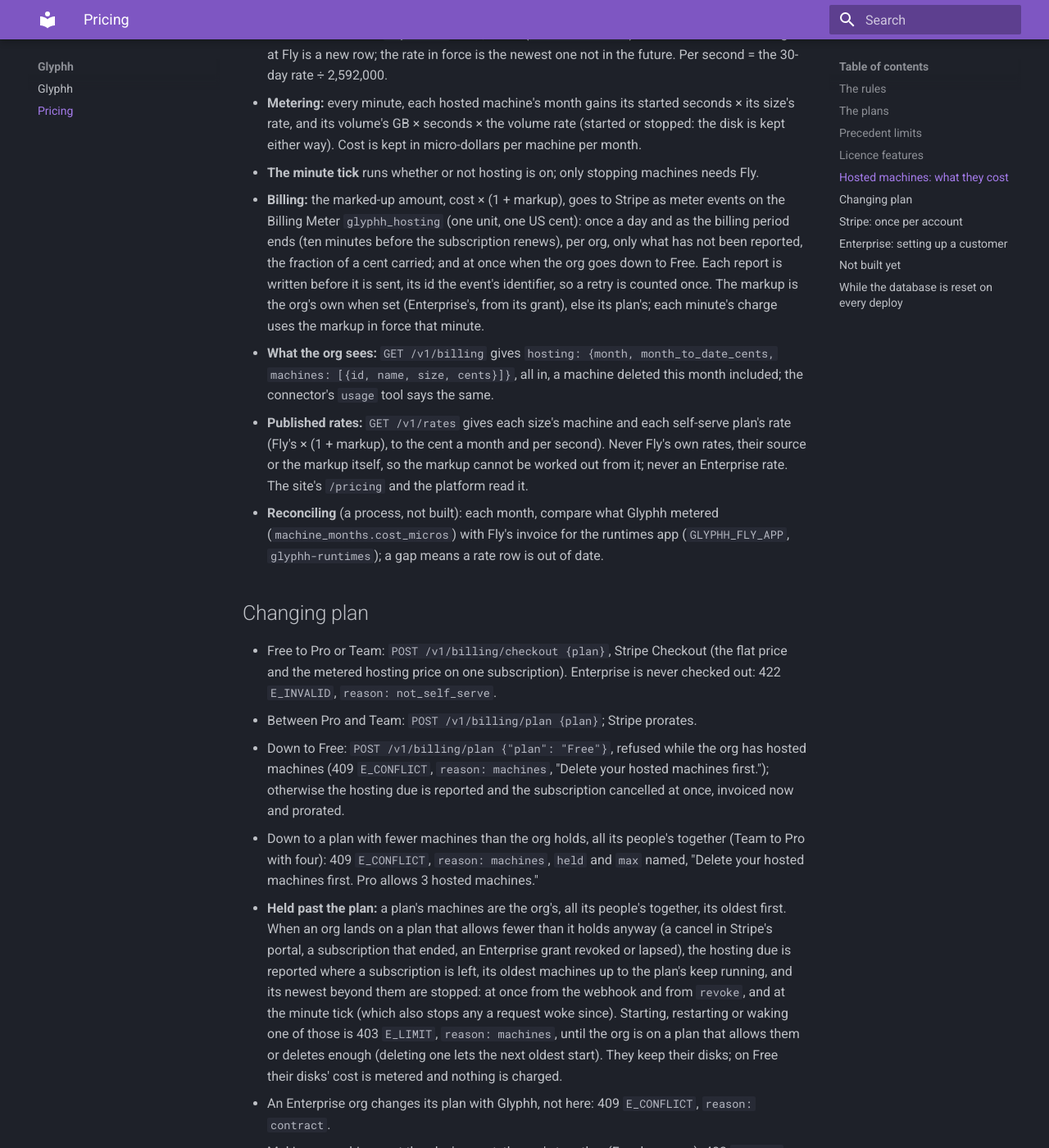
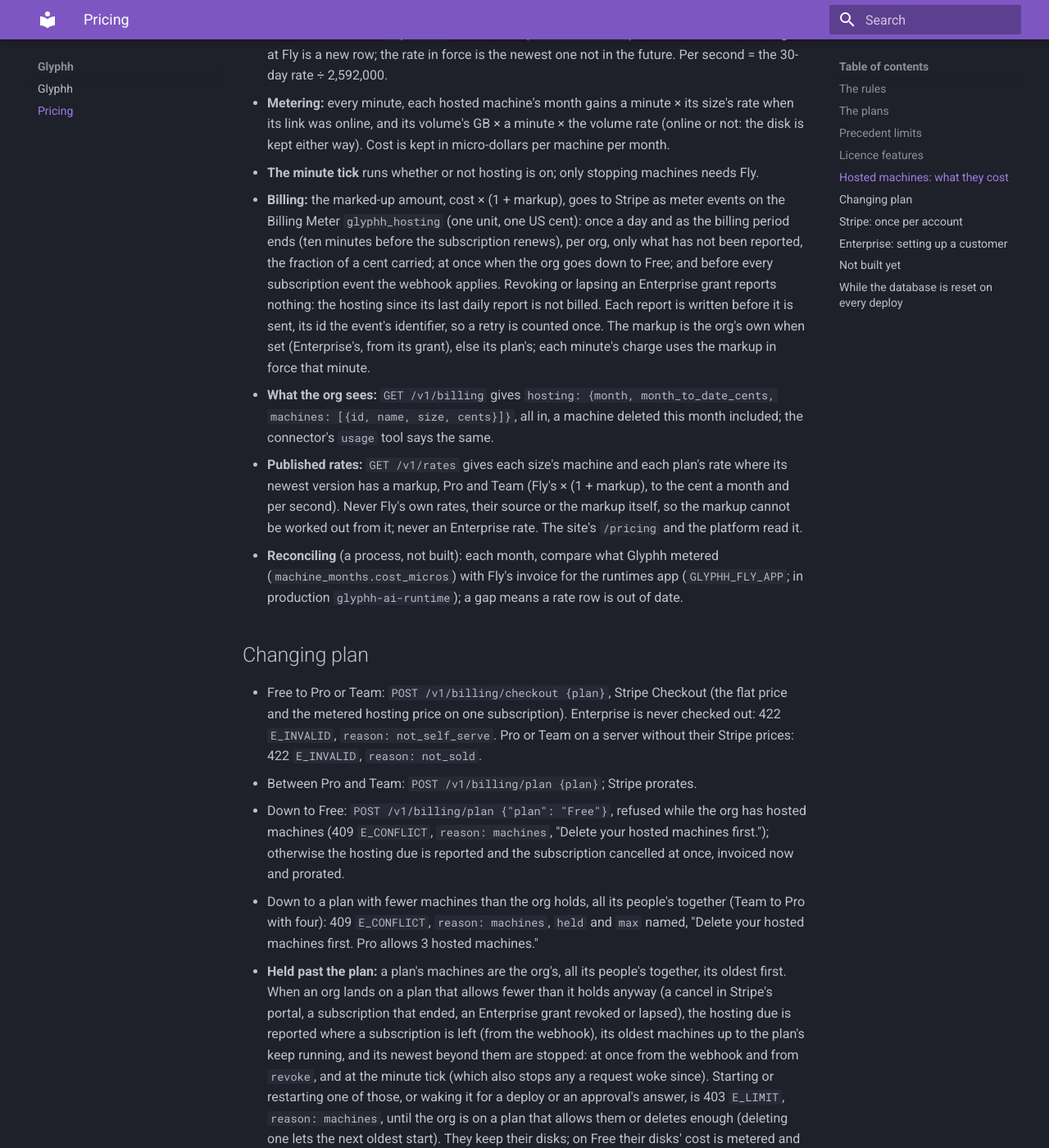
Before and after one commit to glyphh-ai/server, an MkDocs documentation site: the page built from docs/pricing.md, in a window 1280 px wide and 1400 px high, scrolled down 2716 px. Shown: the whole window at 82% size. Built offline with MkDocs 1.6.1 and Material for MkDocs 9.7.7, drawn with Linux system fonts in a browser that asks for light colours; some of the changed text lies outside the part shown.

Commit message:
Docs: pricing.md checked against the code: metering by the link's online minutes, what the meter reports and when, rates by markup, Enterprise's exits
Metering counts each minute a machine's link is online, not Fly's started state; the webhook reports the hosting
due before every subscription event, and revoking or lapsing a grant reports nothing; /v1/rates lists the plans
with a markup; not_sold for Pro or Team before their prices are set; a held machine woken at its address is stopped
at the next tick; the runtimes app is glyphh-ai-runtime; stripe-setup's fly secrets line names no app; the grant
command's exit codes. The leftover line on hours is gone.

Co-Authored-By: Claude Opus 5.5 <noreply@anthropic.com>

````diff
--- a/docs/pricing.md
+++ b/docs/pricing.md
@@ -73,29 +73,32 @@ Every licence carries the plan's `features`, signed: `sync`, `ha`, `offline`, `s
 
 - The rates live in the `fly_rates` table, dated (`effective_from`) with their source. A change at Fly is a new row;
   the rate in force is the newest one not in the future. Per second = the 30-day rate ÷ 2,592,000.
-- **Metering:** every minute, each hosted machine's month gains its started seconds × its size's rate, and its
-  volume's GB × seconds × the volume rate (started or stopped: the disk is kept either way). Cost is kept in
+- **Metering:** every minute, each hosted machine's month gains a minute × its size's rate when its link was online,
+  and its volume's GB × a minute × the volume rate (online or not: the disk is kept either way). Cost is kept in
   micro-dollars per machine per month.
 - **The minute tick** runs whether or not hosting is on; only stopping machines needs Fly.
 - **Billing:** the marked-up amount, cost × (1 + markup), goes to Stripe as meter events on the Billing Meter
   `glyphh_hosting` (one unit, one US cent): once a day and as the billing period ends (ten minutes before the
-  subscription renews), per org, only what has not been reported, the fraction of a cent carried; and at once when
-  the org goes down to Free. Each report is written before it is sent, its id the event's identifier, so a retry is
-  counted once. The markup is the org's own when set (Enterprise's, from its grant), else its plan's; each minute's
-  charge uses the markup in force that minute.
+  subscription renews), per org, only what has not been reported, the fraction of a cent carried; at once when the org
+  goes down to Free; and before every subscription event the webhook applies. Revoking or lapsing an Enterprise grant
+  reports nothing: the hosting since its last daily report is not billed. Each report is written before it is sent, its
+  id the event's identifier, so a retry is counted once. The markup is the org's own when set (Enterprise's, from its
+  grant), else its plan's; each minute's charge uses the markup in force that minute.
 - **What the org sees:** `GET /v1/billing` gives `hosting: {month, month_to_date_cents, machines: [{id, name, size,
   cents}]}`, all in, a machine deleted this month included; the connector's `usage` tool says the same.
-- **Published rates:** `GET /v1/rates` gives each size's machine and each self-serve plan's rate (Fly's × (1 +
-  markup), to the cent a month and per second). Never Fly's own rates, their source or the markup itself, so the markup
-  cannot be worked out from it; never an Enterprise rate. The site's `/pricing` and the platform read it.
-- **Reconciling** (a process, not built): each month, compare what Glyphh metered (`machine_months.cost_micros`)
-  with Fly's invoice for the runtimes app (`GLYPHH_FLY_APP`, `glyphh-runtimes`); a gap means a rate row is out of
-  date.
+- **Published rates:** `GET /v1/rates` gives each size's machine and each plan's rate where its newest version has a
+  markup, Pro and Team (Fly's × (1 + markup), to the cent a month and per second). Never Fly's own rates, their source
+  or the markup itself, so the markup cannot be worked out from it; never an Enterprise rate. The site's `/pricing` and
+  the platform read it.
+- **Reconciling** (a process, not built): each month, compare what Glyphh metered (`machine_months.cost_micros`) with
+  Fly's invoice for the runtimes app (`GLYPHH_FLY_APP`; in production `glyphh-ai-runtime`); a gap means a rate row is
+  out of date.
 
 ## Changing plan
 
-- Free to Pro or Team: `POST /v1/billing/checkout {plan}`, Stripe Checkout (the flat price and the metered hosting
-  price on one subscription). Enterprise is never checked out: 422 `E_INVALID`, `reason: not_self_serve`.
+- Free to Pro or Team: `POST /v1/billing/checkout {plan}`, Stripe Checkout (the flat price and the metered hosting price
+  on one subscription). Enterprise is never checked out: 422 `E_INVALID`, `reason: not_self_serve`. Pro or Team on a
+  server without their Stripe prices: 422 `E_INVALID`, `reason: not_sold`.
 - Between Pro and Team: `POST /v1/billing/plan {plan}`; Stripe prorates.
 - Down to Free: `POST /v1/billing/plan {"plan": "Free"}`, refused while the org has hosted machines (409
   `E_CONFLICT`, `reason: machines`, "Delete your hosted machines first."); otherwise the hosting due is reported and
@@ -105,14 +108,15 @@ Every licence carries the plan's `features`, signed: `sync`, `ha`, `offline`, `s
   machines."
 - **Held past the plan:** a plan's machines are the org's, all its people's together, its oldest first. When an org
   lands on a plan that allows fewer than it holds anyway (a cancel in Stripe's portal, a subscription that ended, an
-  Enterprise grant revoked or lapsed), the hosting due is reported where a subscription is left, its oldest machines
-  up to the plan's keep running, and its newest beyond them are stopped: at once from the webhook and from `revoke`,
-  and at the minute tick (which also stops any a request woke since). Starting, restarting or waking one of those is
-  403 `E_LIMIT`, `reason: machines`, until the org is on a plan that allows them or deletes enough (deleting one lets
-  the next oldest start). They keep their disks; on Free their disks' cost is metered and nothing is charged.
+  Enterprise grant revoked or lapsed), the hosting due is reported where a subscription is left (from the webhook), its
+  oldest machines up to the plan's keep running, and its newest beyond them are stopped: at once from the webhook and
+  from `revoke`, and at the minute tick (which also stops any a request woke since). Starting or restarting one of
+  those, or waking it for a deploy or an approval's answer, is 403 `E_LIMIT`, `reason: machines`, until the org is on a
+  plan that allows them or deletes enough (deleting one lets the next oldest start). They keep their disks; on Free
+  their disks' cost is metered and nothing is charged. A request at a held machine's own address wakes it through Fly's
+  proxy; the next tick stops it again.
 - An Enterprise org changes its plan with Glyphh, not here: 409 `E_CONFLICT`, `reason: contract`.
 - Making a machine past the plan's count, the org's together (Free has none): 403 `E_LIMIT`, `reason: machines`.
-- No plan pauses or limits by hours any more.
 
 ## Stripe: once per account
 
@@ -120,15 +124,16 @@ Every licence carries the plan's `features`, signed: `sync`, `ha`, `offline`, `s
 STRIPE_SECRET_KEY=sk_test_… uv run python scripts/stripe-setup.py
 ```
 
-Run in the server's repo with the account's secret key (test mode, then live). Idempotent: the products have
-Glyphh's own ids (`glyphh_pro`, `glyphh_team`, `glyphh_hosting`), the prices are found by lookup key
-(`glyphh_pro_month_9900`, `glyphh_team_month_29900`, `glyphh_hosting_cent`) and the meter by its event name, so a
-second run makes nothing. It makes the Pro and Team flat monthly prices (from `db/seed.py`), the Billing Meter
-`glyphh_hosting` (summed; the customer from the event's `stripe_customer_id`, the cents from its `value`) and its
-metered price (a cent a unit, monthly), and prints the server's settings, `GLYPHH_STRIPE_PRICE_PRO`,
-`GLYPHH_STRIPE_PRICE_TEAM`, `GLYPHH_STRIPE_PRICE_HOSTING` and `GLYPHH_STRIPE_METER_HOSTING` (`glyphh_hosting`), with
-the `fly secrets set` line for `glyphh-ai-server`. `GLYPHH_STRIPE_WEBHOOK_SECRET` comes from the webhook endpoint
-(`{server}/v1/stripe/webhook`). A plan's new amount in the seed is a new price under a new lookup key.
+Run in the server's repo with the account's secret key (test mode, then live). Idempotent: the products have Glyphh's
+own ids (`glyphh_pro`, `glyphh_team`, `glyphh_hosting`), the prices are found by lookup key (`glyphh_pro_month_9900`,
+`glyphh_team_month_29900`, `glyphh_hosting_cent`) and the meter by its event name, so a second run makes nothing. It
+makes the Pro and Team flat monthly prices (from `db/seed.py`), the Billing Meter `glyphh_hosting` (summed; the customer
+from the event's `stripe_customer_id`, the cents from its `value`) and its metered price (a cent a unit, monthly), and
+prints the server's settings, `GLYPHH_STRIPE_PRICE_PRO`, `GLYPHH_STRIPE_PRICE_TEAM`, `GLYPHH_STRIPE_PRICE_HOSTING` and
+`GLYPHH_STRIPE_METER_HOSTING` (`glyphh_hosting`), with a `fly secrets set` line (no app named: run it in this repo,
+whose `fly.toml` names `glyphh-ai-server`). It takes the key as `STRIPE_SECRET_KEY` or `GLYPHH_STRIPE_SECRET_KEY`.
+`GLYPHH_STRIPE_WEBHOOK_SECRET` comes from the webhook endpoint (`{server}/v1/stripe/webhook`). A plan's new amount in
+the seed is a new price under a new lookup key.
 
 ## Enterprise: setting up a customer
 
@@ -152,7 +157,7 @@ Each Enterprise customer is on their own Stripe subscription, made by hand, and
    The org is on Enterprise through the end of the `--until` day (UTC); its hosting is metered at `--markup` (a
    percent, 0 or more) and reported to that subscription's customer; its licences carry Enterprise's limits and
    features from their next renewal (within 24 hours, or at once on a runtime's next link). It prints what it
-   recorded, or `Refused: …` and exits non-zero.
+   recorded, or `Refused: …` and exits 1; a bad argument (a negative `--markup`, say) is a usage error, exit 2.
 4. **Air-gapped:** they register each self-hosted runtime on the platform and issue its offline licence there (up
    to 365 days, 14 days' grace).
 
````
